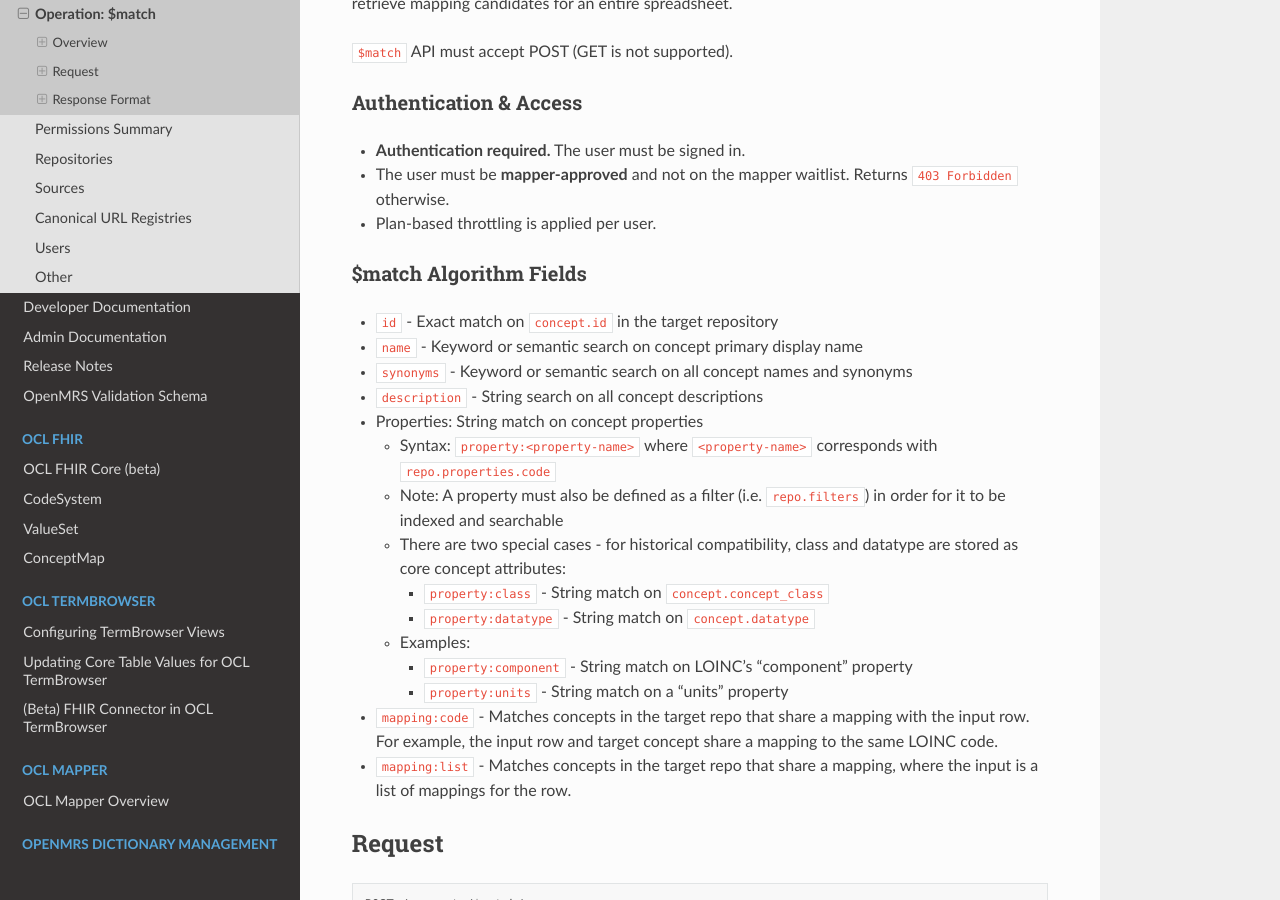
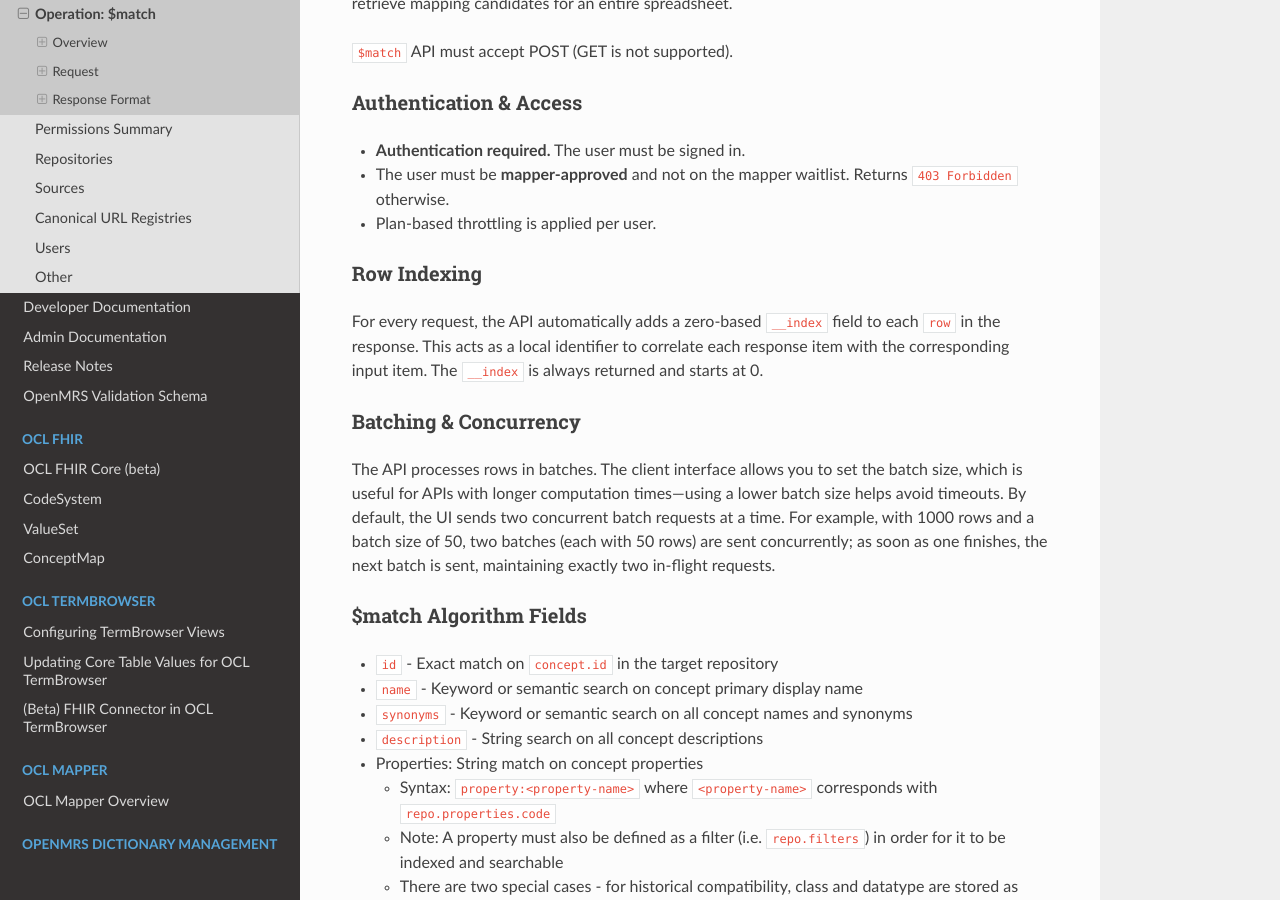
Before and after one commit to OpenConceptLab/ocl-docs, a Sphinx documentation site: the page built from docs/source/oclapi/apireference/match.md, in a window 1280 px wide and 900 px high, scrolled down 298 px. Built offline with Sphinx 7.4.7 and the Read the Docs theme 3.1.0, drawn with Linux system fonts in a browser that asks for light colours; some of the changed text lies outside the part shown.

Commit message:
Add __index row indexing and batching/concurrency docs to $match
Incorporate documentation contributions from Filipe Lopes (PR #58):
- Document the auto-added __index field in response rows
- Add Batching & Concurrency section explaining batch processing
- Update response schema row description to mention __index

Co-Authored-By: Filipe Lopes <filiperochalopes@users.noreply.github.com>
Co-Authored-By: Claude Opus 4.6 (1M context) <noreply@anthropic.com>

```diff
--- a/docs/source/oclapi/apireference/match.md
+++ b/docs/source/oclapi/apireference/match.md
@@ -11,6 +11,14 @@ The `$match` endpoint allows you to find similar or matching concepts across dif
 - **Authentication required.** The user must be signed in.
 - The user must be **mapper-approved** and not on the mapper waitlist. Returns `403 Forbidden` otherwise.
 - Plan-based throttling is applied per user.
+
+### Row Indexing
+
+For every request, the API automatically adds a zero-based `__index` field to each `row` in the response. This acts as a local identifier to correlate each response item with the corresponding input item. The `__index` is always returned and starts at 0.
+
+### Batching & Concurrency
+
+The API processes rows in batches. The client interface allows you to set the batch size, which is useful for APIs with longer computation times—using a lower batch size helps avoid timeouts. By default, the UI sends two concurrent batch requests at a time. For example, with 1000 rows and a batch size of 50, two batches (each with 50 rows) are sent concurrently; as soon as one finishes, the next batch is sent, maintaining exactly two in-flight requests.
 
 ### $match Algorithm Fields
 - `id` - Exact match on `concept.id` in the target repository
@@ -81,7 +89,7 @@ POST /concepts/$match/
 | **Code (Name)**                | **Card.** | **Type**             | **Definition (Description)**   |
 | ------------------------------ | --------- | -------------------- | ------- |
 | _\<base\>_ | 1 | list | A list of response objects, one per input row |
-| row | 1 | map | The original row submitted, with no alteration |
+| row | 1 | map | The original row submitted, plus an auto-added zero-based `__index` local identifier |
 | results | 1..* | list | Ordered list of concept candidates, sorted by score |
 | results.url | 1 | string | Concept URL |
 | results.display_name | 1 | string | Primary display name |
```
